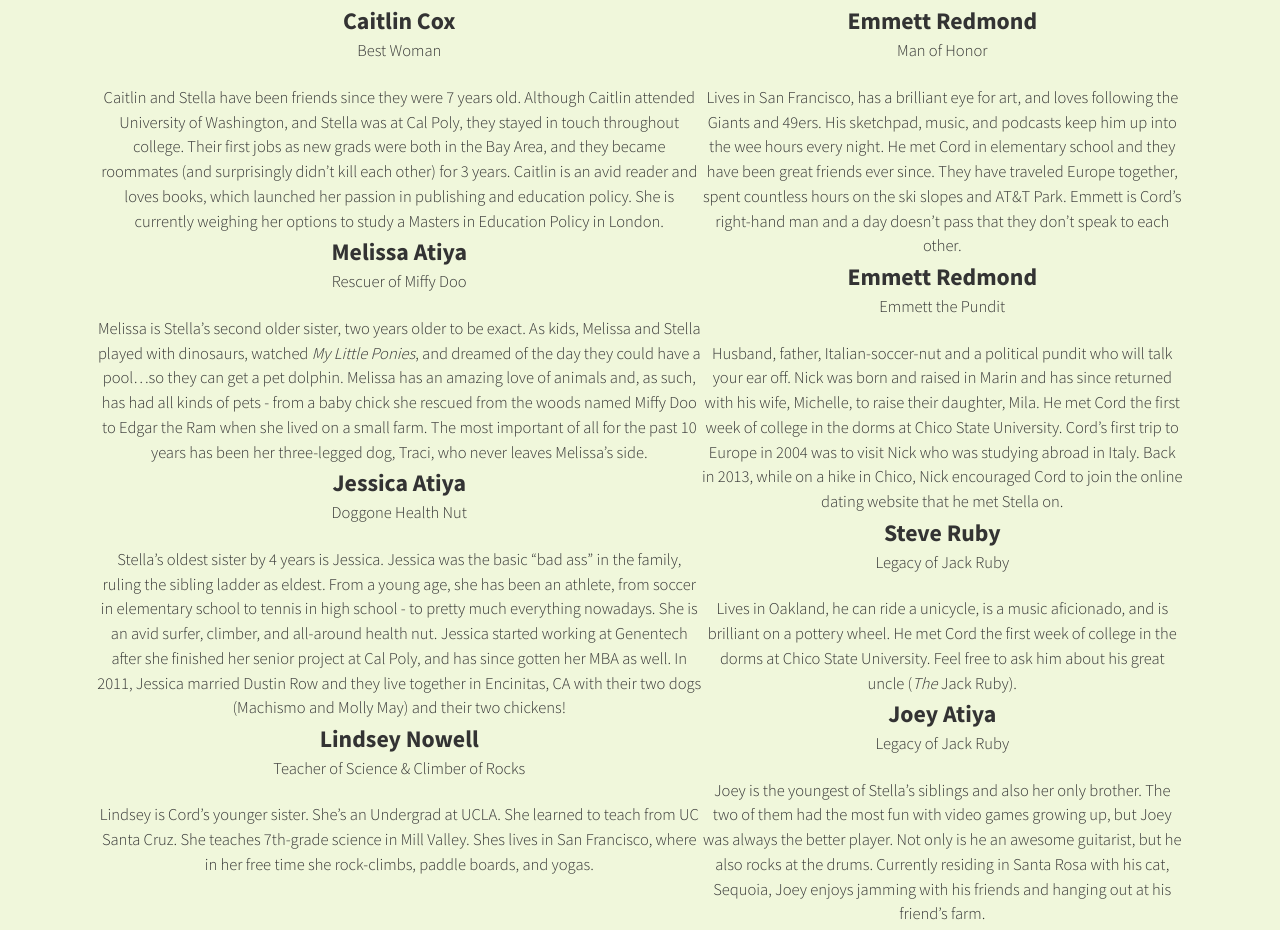
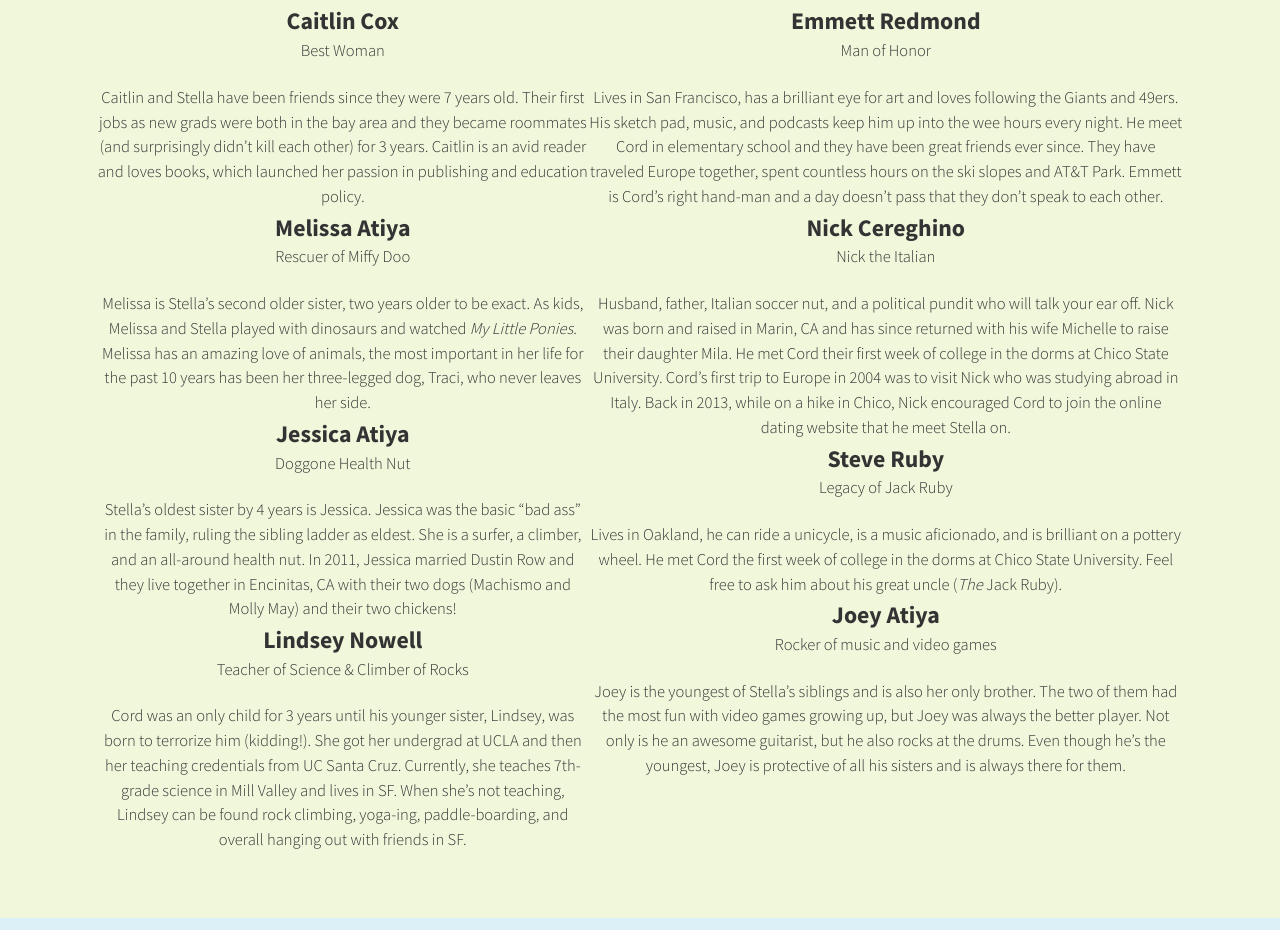
Before and after one commit to cvan/stellaandcord, a website: page index.html in a window 1280 px wide. Shown: the part 2604-3534 px from the top of the page. Drawn offline with Linux system fonts and the light colour scheme.

Commit message:
update bios

```diff
--- a/index.html
+++ b/index.html
@@ -83,22 +83,22 @@
               <li class="person__item">
                 <h4 class="person__name">Caitlin Cox</h4>
                 <p class="person__title">Best Woman</p>
-                <p class="person__bio">Caitlin and Stella have been friends since they were 7 years old. Although Caitlin attended University of Washington, and Stella was at Cal Poly, they stayed in touch throughout college. Their first jobs as new grads were both in the Bay Area, and they became roommates (and surprisingly didn’t kill each other) for 3 years. Caitlin is an avid reader and loves books, which launched her passion in publishing and education policy. She is currently weighing her options to study a Masters in Education Policy in London.</p>
+                <p class="person__bio">Caitlin and Stella have been friends since they were 7 years old. Their first jobs as new grads were both in the bay area and they became roommates (and surprisingly didn’t kill each other) for 3 years.  Caitlin is an avid reader and loves books, which launched her passion in publishing and education policy.</p>
               </li>
               <li class="person__item">
                 <h4 class="person__name">Melissa Atiya</h4>
                 <p class="person__title">Rescuer of Miffy Doo</p>
-                <p class="person__bio">Melissa is Stella’s second older sister, two years older to be exact. As kids, Melissa and Stella played with dinosaurs, watched <em>My Little Ponies</em>, and dreamed of the day they could have a pool&hellip;so they can get a pet dolphin. Melissa has an amazing love of animals and, as such, has had all kinds of pets - from a baby chick she rescued from the woods named Miffy Doo to Edgar the Ram when she lived on a small farm. The most important of all for the past 10 years has been her three-legged dog, Traci, who never leaves Melissa’s side.</p>
+                <p class="person__bio">Melissa is Stella’s second older sister, two years older to be exact. As kids, Melissa and Stella played with dinosaurs and watched <em>My Little Ponies</em>. Melissa has an amazing love of animals, the most important in her life for the past 10 years has been her three-legged dog, Traci, who never leaves her side.</p>
               </li>
               <li class="person__item">
                 <h4 class="person__name">Jessica Atiya</h4>
                 <p class="person__title">Doggone Health Nut</p>
-                <p class="person__bio">Stella’s oldest sister by 4 years is Jessica. Jessica was the basic “bad ass” in the family, ruling the sibling ladder as eldest.  From a young age, she has been an athlete, from soccer in elementary school to tennis in high school - to pretty much everything nowadays. She is an avid surfer, climber, and all-around health nut. Jessica started working at Genentech after she finished her senior project at Cal Poly, and has since gotten her MBA as well. In 2011, Jessica married Dustin Row and they live together in Encinitas, CA with their two dogs (Machismo and Molly May) and their two chickens!</p>
+                <p class="person__bio">Stella’s oldest sister by 4 years is Jessica. Jessica was the basic “bad ass” in the family, ruling the sibling ladder as eldest. She is a surfer, a climber, and an all-around health nut. In 2011, Jessica married Dustin Row and they live together in Encinitas, CA with their two dogs (Machismo and Molly May) and their two chickens!</p>
               </li>
               <li class="person__item">
                 <h4 class="person__name">Lindsey Nowell</h4>
                 <p class="person__title">Teacher of Science &amp; Climber of Rocks</p>
-                <p class="person__bio">Lindsey is Cord’s younger sister. She’s an Undergrad at UCLA. She learned to teach from UC Santa Cruz. She teaches 7th-grade science in Mill Valley. Shes lives in San Francisco, where in her free time she rock-climbs, paddle boards, and yogas.</p>
+                <p class="person__bio">Cord was an only child for 3 years until his younger sister, Lindsey, was born to terrorize him (kidding!). She got her undergrad at UCLA and then her teaching credentials from UC Santa Cruz. Currently, she teaches 7th-grade science in Mill Valley and lives in SF.  When she’s not teaching, Lindsey can be found rock climbing, yoga-ing, paddle-boarding, and overall hanging out with friends in SF.</p>
               </li>
             </ul>
           </div>
@@ -108,12 +108,12 @@
               <li class="person__item">
                 <h4 class="person__name">Emmett Redmond</h4>
                 <p class="person__title">Man of Honor</p>
-                <p class="person__bio">Lives in San Francisco, has a brilliant eye for art, and loves following the Giants and 49ers. His sketchpad, music, and podcasts keep him up into the wee hours every night. He met Cord in elementary school and they have been great friends ever since. They have traveled Europe together, spent countless hours on the ski slopes and AT&amp;T Park. Emmett is Cord’s right-hand man and a day doesn’t pass that they don’t speak to each other.</p>
+                <p class="person__bio">Lives in San Francisco, has a brilliant eye for art and loves following the Giants and 49ers. His sketch pad, music, and podcasts keep him up into the wee hours every night. He meet Cord in elementary school and they have been great friends ever since. They have traveled Europe together, spent countless hours on the ski slopes and AT&amp;T Park.  Emmett is Cord’s right hand-man and a day doesn’t pass that they don’t speak to each other.</p>
               </li>
               <li class="person__item">
-                <h4 class="person__name">Emmett Redmond</h4>
-                <p class="person__title">Emmett the Pundit</p>
-                <p class="person__bio">Husband, father, Italian-soccer-nut and a political pundit who will talk your ear off. Nick was born and raised in Marin and has since returned with his wife, Michelle, to raise their daughter, Mila. He met Cord the first week of college in the dorms at Chico State University. Cord’s first trip to Europe in 2004 was to visit Nick who was studying abroad in Italy. Back in 2013, while on a hike in Chico, Nick encouraged Cord to join the online dating website that he met Stella on.</p>
+                <h4 class="person__name">Nick Cereghino</h4>
+                <p class="person__title">Nick the Italian</p>
+                <p class="person__bio">Husband, father, Italian soccer nut, and a political pundit who will talk your ear off. Nick was born and raised in Marin, CA and has since returned with his wife Michelle to raise their daughter Mila. He met Cord their first week of college in the dorms at Chico State University. Cord’s first trip to Europe in 2004 was to visit Nick who was studying abroad in Italy. Back in 2013, while on a hike in Chico, Nick encouraged Cord to join the online dating website that he meet Stella on.</p>
               </li>
               <li class="person__item">
                 <h4 class="person__name">Steve Ruby</h4>
@@ -122,8 +122,8 @@
               </li>
               <li class="person__item">
                 <h4 class="person__name">Joey Atiya</h4>
-                <p class="person__title">Legacy of Jack Ruby</p>
-                <p class="person__bio">Joey is the youngest of Stella’s siblings and also her only brother. The two of them had the most fun with video games growing up, but Joey was always the better player. Not only is he an awesome guitarist, but he also rocks at the drums. Currently residing in Santa Rosa with his cat, Sequoia, Joey enjoys jamming with his friends and hanging out at his friend’s farm.</p>
+                <p class="person__title">Rocker of music and video games</p>
+                <p class="person__bio">Joey is the youngest of Stella’s siblings and is also her only brother. The two of them had the most fun with video games growing up, but Joey was always the better player. Not only is he an awesome guitarist, but he also rocks at the drums. Even though he’s the youngest, Joey is protective of all his sisters and is always there for them.</p>
               </li>
             </ul>
 
```
